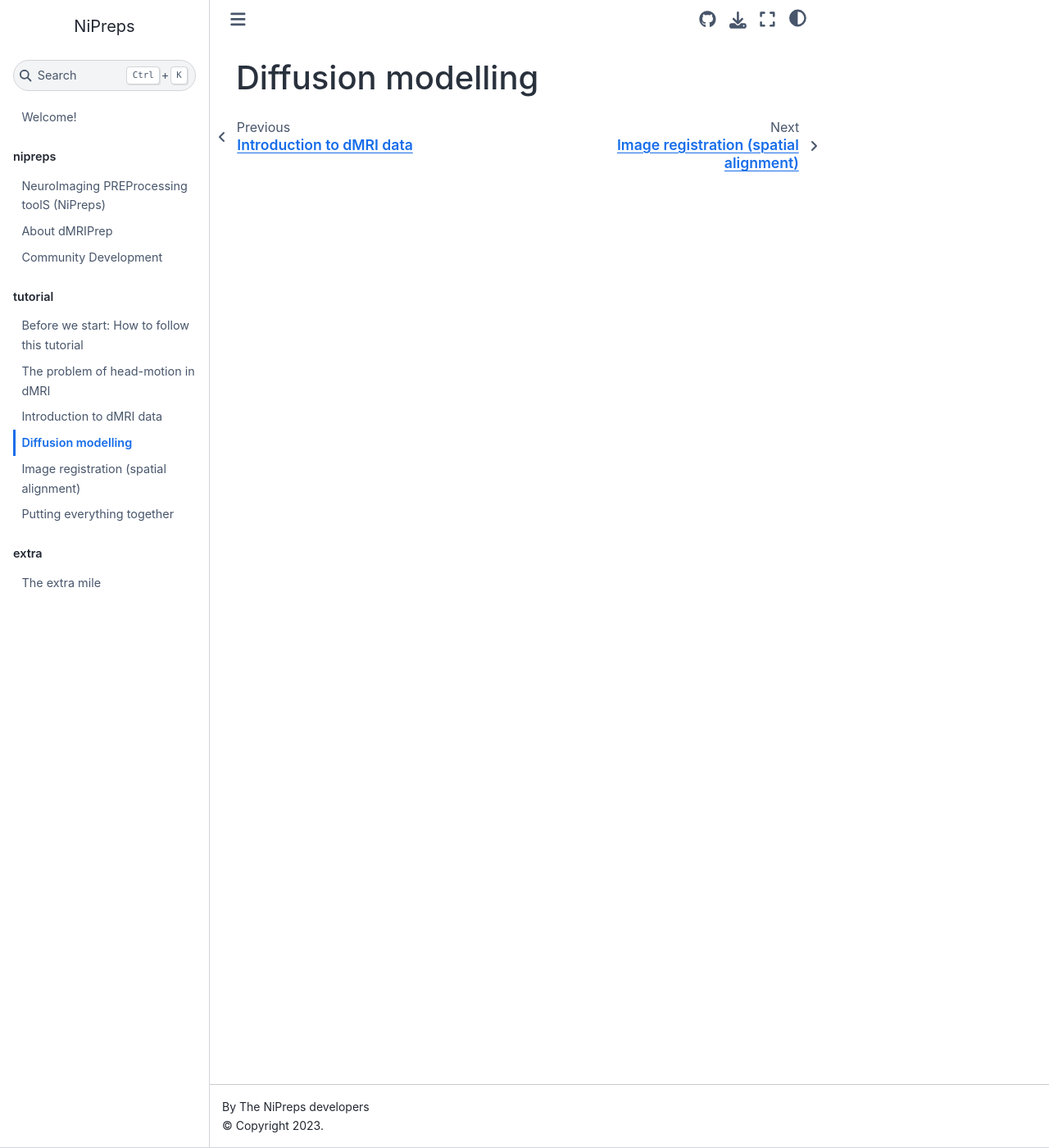
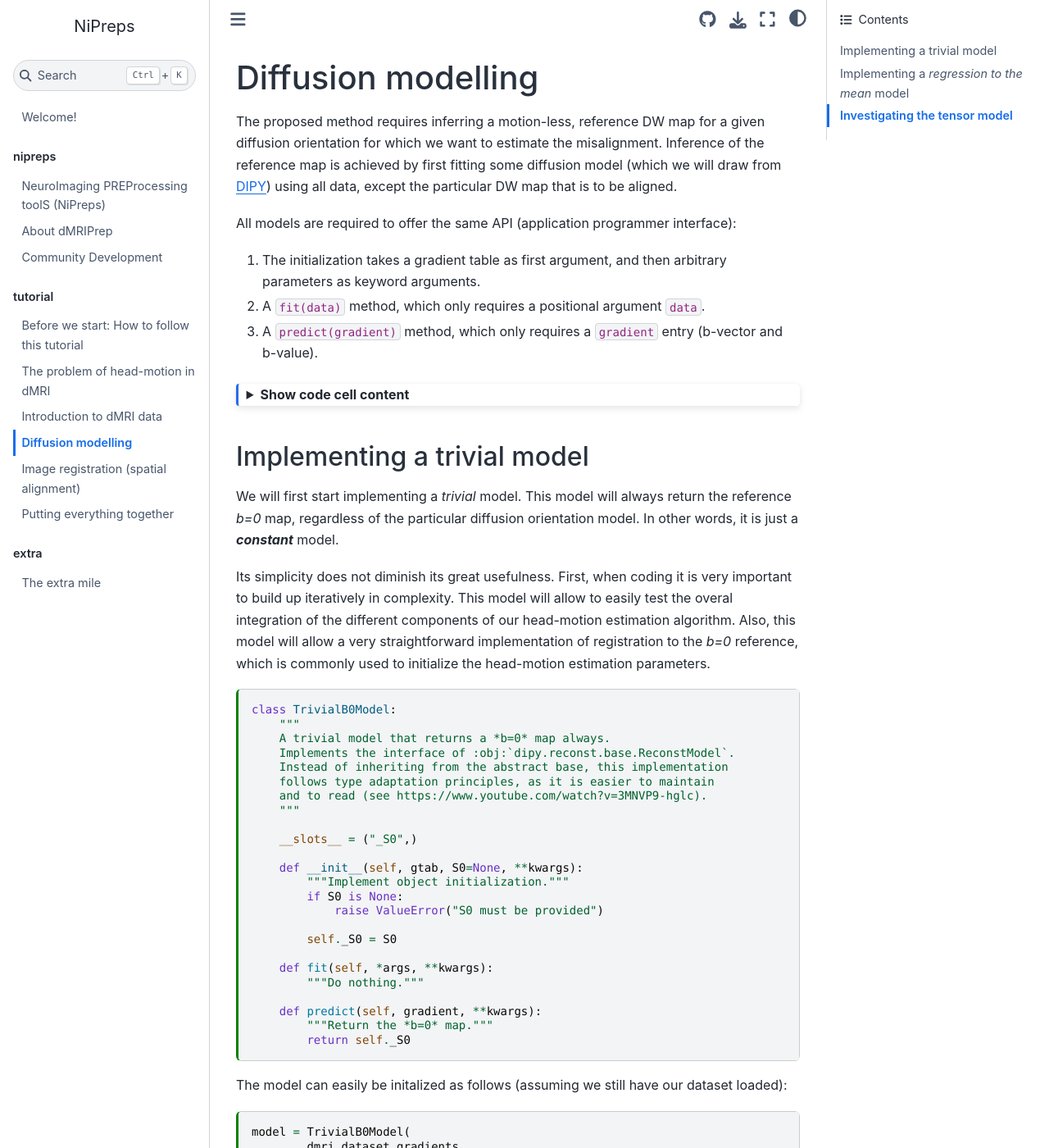
Before and after one commit to nipreps/nipreps-book, a Jupyter Book: the page built from docs/head-motion/models.md, in a window 1280 px wide and 1400 px high. Shown: the whole window at 82% size. Built offline with Jupyter Book 1.0.4 settings and Sphinx 7.4.7 and the Sphinx Book theme 1.1.4, drawn with Linux system fonts in a browser that asks for light colours; some of the changed text lies outside the part shown.

Commit message:
ENH: Developing the diffusion modelling materials

````diff
--- a/docs/head-motion/models.md
+++ b/docs/head-motion/models.md
@@ -1 +1,158 @@
+---
+jupytext:
+  formats: md:myst
+  text_representation:
+    extension: .md
+    format_name: myst
+kernelspec:
+  display_name: Python 3
+  language: python
+  name: python3
+---
+
 # Diffusion modelling
+
+The proposed method requires inferring a motion-less, reference DW map for a given diffusion orientation for which we want to estimate the misalignment.
+Inference of the reference map is achieved by first fitting some diffusion model (which we will draw from [DIPY](https://dipy.org)) using all data, except the particular DW map that is to be aligned.
+
+All models are required to offer the same API (application programmer interface):
+
+1. The initialization takes a gradient table as first argument, and then arbitrary parameters as keyword arguments.
+2. A `fit(data)` method, which only requires a positional argument `data`.
+3. A `predict(gradient)` method, which only requires a `gradient` entry (b-vector and b-value).
+
+```{code-cell} python
+:tags: [hide-cell]
+
+from eddymotion.dmri import DWI
+from eddymotion.viz import plot_dwi
+dmri_dataset = DWI.from_filename("../../data/dwi.h5")
+```
+
+## Implementing a trivial model
+
+We will first start implementing a *trivial* model.
+This model will always return the reference *b=0* map, regardless of the particular diffusion orientation model.
+In other words, it is just a ***constant*** model.
+
+Its simplicity does not diminish its great usefulness.
+First, when coding it is very important to build up iteratively in complexity.
+This model will allow to easily test the overal integration of the different components of our head-motion estimation algorithm.
+Also, this model will allow a very straightforward implementation of registration to the *b=0* reference, which is commonly used to initialize the head-motion estimation parameters.
+
+```{code-cell} python
+class TrivialB0Model:
+    """
+    A trivial model that returns a *b=0* map always.
+    Implements the interface of :obj:`dipy.reconst.base.ReconstModel`.
+    Instead of inheriting from the abstract base, this implementation
+    follows type adaptation principles, as it is easier to maintain
+    and to read (see https://www.youtube.com/watch?v=3MNVP9-hglc).
+    """
+
+    __slots__ = ("_S0",)
+
+    def __init__(self, gtab, S0=None, **kwargs):
+        """Implement object initialization."""
+        if S0 is None:
+            raise ValueError("S0 must be provided")
+
+        self._S0 = S0
+
+    def fit(self, *args, **kwargs):
+        """Do nothing."""
+
+    def predict(self, gradient, **kwargs):
+        """Return the *b=0* map."""
+        return self._S0
+```
+
+
+
+The model can easily be initalized as follows (assuming we still have our dataset loaded):
+```{code-cell} python
+model = TrivialB0Model(
+	dmri_dataset.gradients,
+	S0=dmri_dataset.bzero
+)
+```
+
+Then, at each iteration of our estimation strategy, we will fit this model (which does nothing) to the diffusion weighted data after holding one particular direction (`data_test`) out:
+
+```{code-cell} python
+data_train, data_test = dmri_dataset.logo_split(10)
+model.fit(data_train[0])
+```
+
+Finally, we can generate our registration reference with the `predict()` method:
+
+```{code-cell} python
+predicted = model.predict(data_test[1])
+plot_dwi(predicted, dmri_dataset.affine, gradient=data_test[1]);
+```
+
+As expected, the *b=0* doesn't look very much like the particular left-out direction, but it is a start!
+```{code-cell} python
+plot_dwi(data_test[0], dmri_dataset.affine, gradient=data_test[1]);
+```
+
+## Implementing a *regression to the mean* model
+
+**Exercise**: Extend the `TrivialB0Model` to produce an average of *all other* diffusion directions, instead of the *b=0*.
+
+```{code-cell} python
+class AverageDWModel:
+    """A trivial model that returns an average map."""
+
+    __slots__ = ("_data",)
+
+    def __init__(self, gtab, **kwargs):
+        """Implement object initialization."""
+        return  # do nothing at initalization time
+
+    def fit(self, data, **kwargs):
+        """Calculate the average."""
+        # self._data =  # Use numpy to calculate the average.
+
+    def predict(self, gradient, **kwargs):
+        """Return the average map."""
+        return self._data
+```
+
+**Solution**
+```{code-cell} python
+:tags: [hide-cell]
+
+class AverageDWModel:
+    """A trivial model that returns an average map."""
+
+    __slots__ = ("_data",)
+
+    def __init__(self, gtab, **kwargs):
+        """Implement object initialization."""
+        return  # do nothing at initalization time
+
+    def fit(self, data, **kwargs):
+        """Calculate the average."""
+        self._data =  data.mean(-1)
+
+    def predict(self, gradient, **kwargs):
+        """Return the average map."""
+        return self._data
+```
+
+**Exercise**: Use the new `AverageDWModel` you just created.
+**Solution**
+```{code-cell} python
+:tags: [hide-cell]
+
+model = AverageDWModel(
+    dmri_dataset.gradients,
+)
+model.fit(data_train[0])
+predicted = model.predict(data_test[1])
+plot_dwi(predicted, dmri_dataset.affine, gradient=data_test[1]);
+plot_dwi(data_test[0], dmri_dataset.affine, gradient=data_test[1]);
+```
+
+## Investigating the tensor model
````
